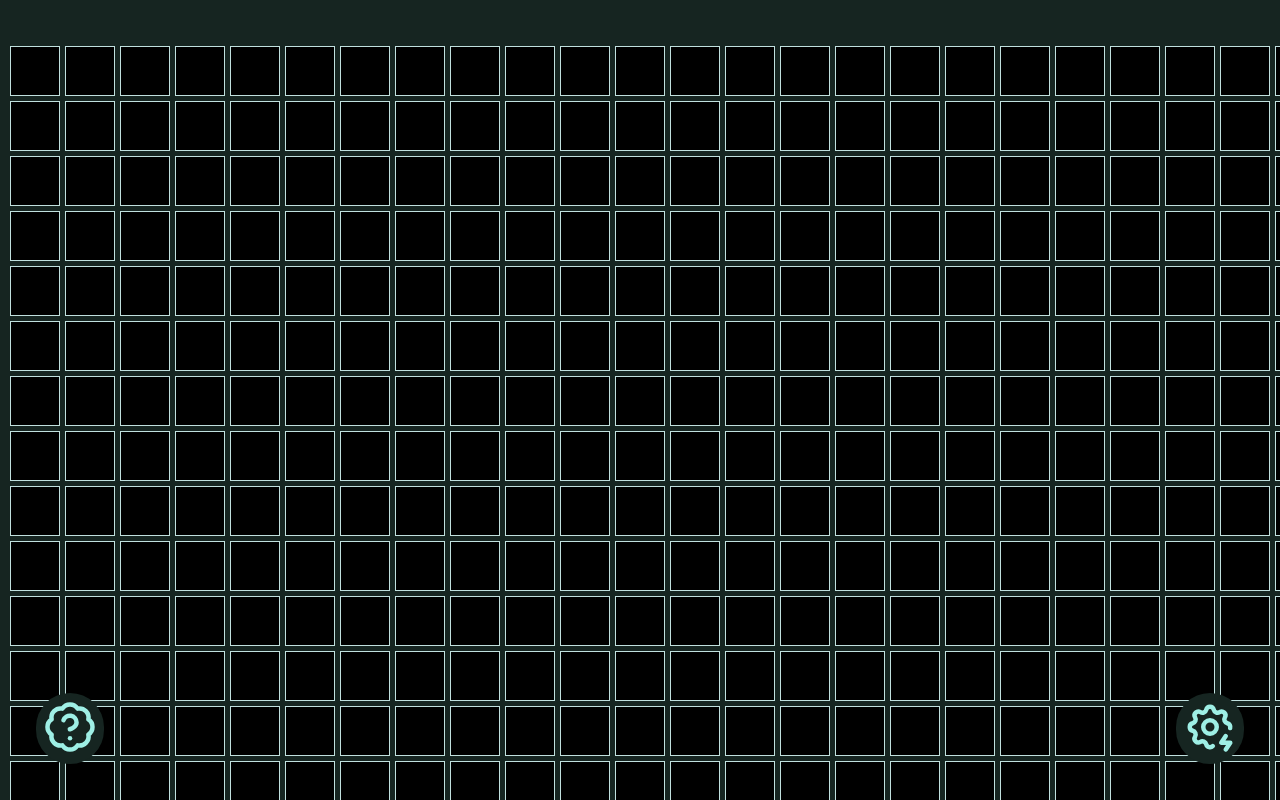
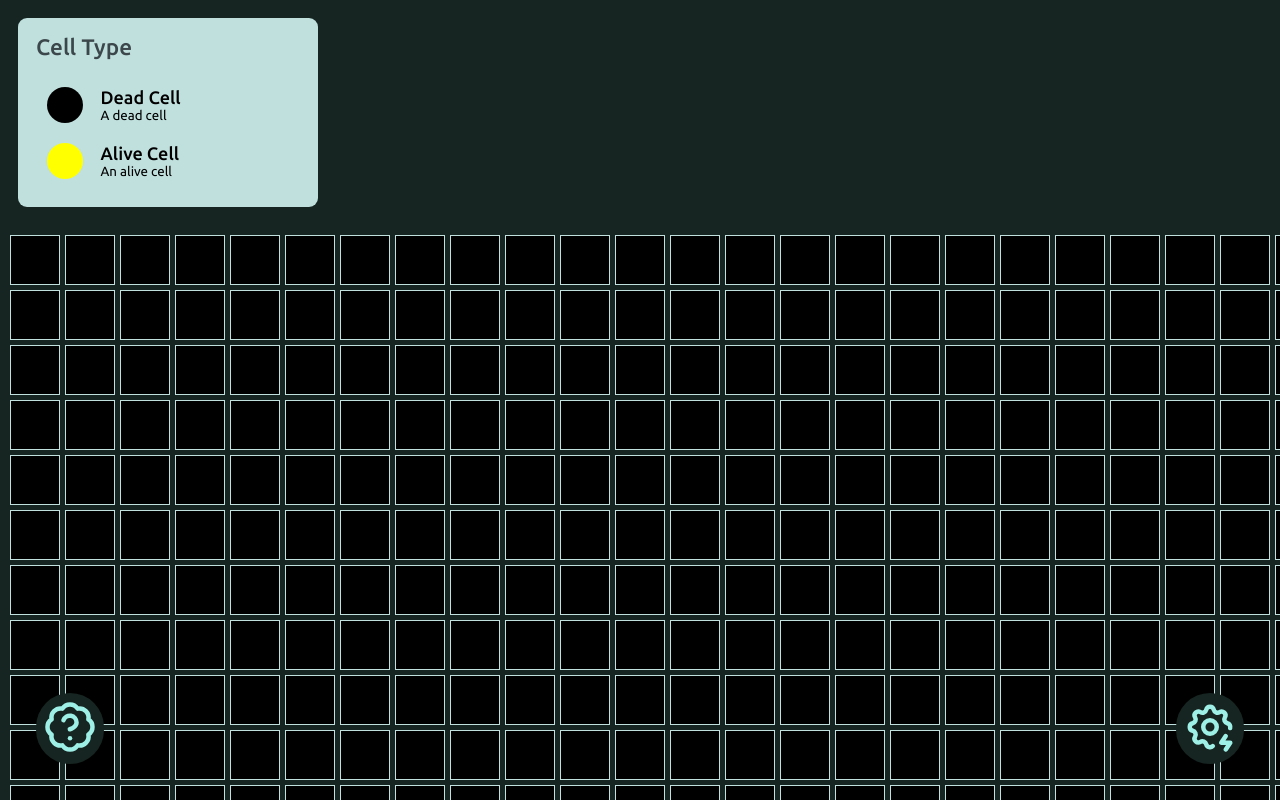
Before and after one commit to deepmind32/automata-world, a React (Vite) app: page / in a window 1280 px wide. Shown: the top 800 px of the page. Built offline with nearby package versions, Linux system fonts and the light colour scheme.

Commit message:
makes create cell pikcer more interactive

```diff
--- a/src/_components/color-picker/color-picker.jsx
+++ b/src/_components/color-picker/color-picker.jsx
@@ -4,43 +4,42 @@ import { AiOutlineCloseCircle } from "react-icons/ai";
 
 // colors = object with key (Name) value = color
 export default function ColorPicker({
-	colors,
-	default_color,
-	on_color_selected,
+	cells,
+	initial_create_cell,
+	on_create_cell_change,
 }) {
-	const [color, set_color] = useState(null);
-	const [selected_color, set_selected_color] = useState(default_color);
+	const [selected_cell, set_selected_cell] = useState(initial_create_cell);
 
-	const handle_color_btn_pressed = (color) => {
-		set_selected_color(color);
-		on_color_selected(color);
+	const handle_color_btn_pressed = (cell_name) => {
+		set_selected_cell(cell_name);
+		on_create_cell_change(cell_name);
 	};
 	const handle_remove_color = () => {
-		set_selected_color(undefined);
+		set_selected_cell(undefined);
 	};
 
 	return (
 		<div
 			className={`${styles["color_picker"]} ${
-				selected_color ?? styles["color_picker--inactive"]
+				selected_cell ? styles["color_picker--inactive"] : ""
 			}`}
 		>
 			<p className={styles["color_picker__heading"]}>Cell Type</p>
 
 			<ul className={styles["color_picker__options"]}>
-				{Object.keys(colors).map((item) => (
+				{Object.keys(cells).map((cell_name) => (
 					<li
-						key={item}
-						className={selected_color == item && styles["li--active"]}
+						key={cell_name}
+						className={selected_cell == cell_name ? styles["li--active"] : ""}
 					>
-						<button onClick={handle_color_btn_pressed.bind(null, item)}>
+						<button onClick={handle_color_btn_pressed.bind(null, cell_name)}>
 							<div
 								className={styles["color_picker__options__sample"]}
-								style={{ backgroundColor: colors[item] }}
+								style={{ backgroundColor: cells[cell_name].color }}
 							/>
 							<div className={styles["color_picker__options__info"]}>
-								<p>{item}</p>
-								<p>Represents alive</p>
+								<p>{cell_name}</p>
+								<p>{cells[cell_name].info}</p>
 							</div>
 						</button>
 
--- a/src/app.jsx
+++ b/src/app.jsx
@@ -23,11 +23,11 @@ export default function App() {
 	return (
 		<main className={styles["app"]}>
 			<header className={styles["app__header"]}>
-				{/* <ColorPicker
+				<ColorPicker
 					cells={current_automata_info["cells"]}
 					initial_create_cell={current_automata_info["initial_create_cell"]}
 					on_create_cell_change={handle_create_cell_change}
-				/> */}
+				/>
 			</header>
 			<Grid
 				size={30}
```
